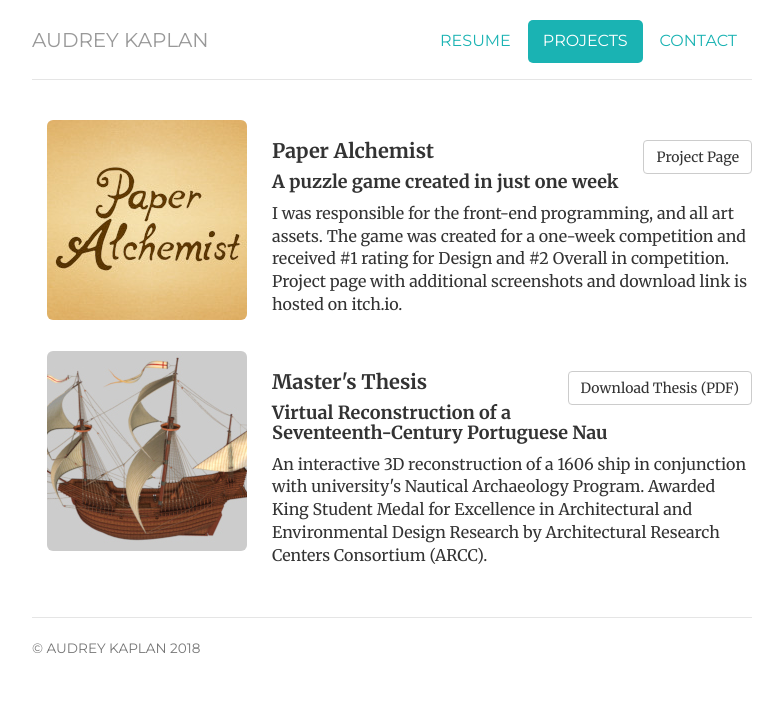
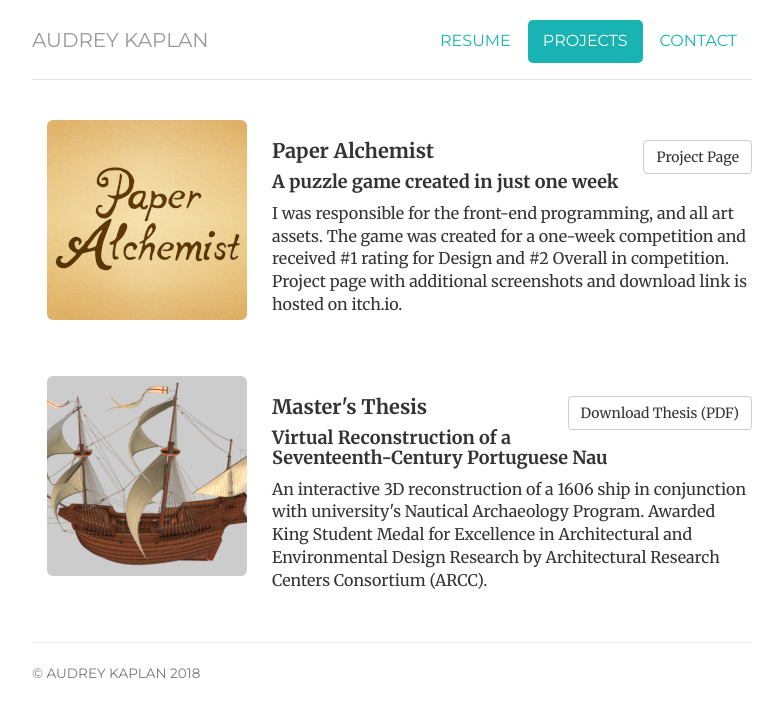
Before and after one commit to audreykaplan/audreykaplan.github.io, a Jekyll site: the page built from projects/index.html, in a window 1280 px wide. Shown: the top 717 px of the page, without its empty margins (248-1031 px from the left). Built offline with Jekyll 4.4.1, drawn with Linux system fonts in a browser that asks for light colours.

Commit message:
Update jumbotron-narrow.css
Increase padding on projects page

```diff
--- a/css/jumbotron-narrow.css
+++ b/css/jumbotron-narrow.css
@@ -32,7 +32,7 @@ body {
 }
 
 .buffer {
-	padding-bottom: 25px;
+	padding-bottom: 50px;
 }
 
 /* Customize container */
```
